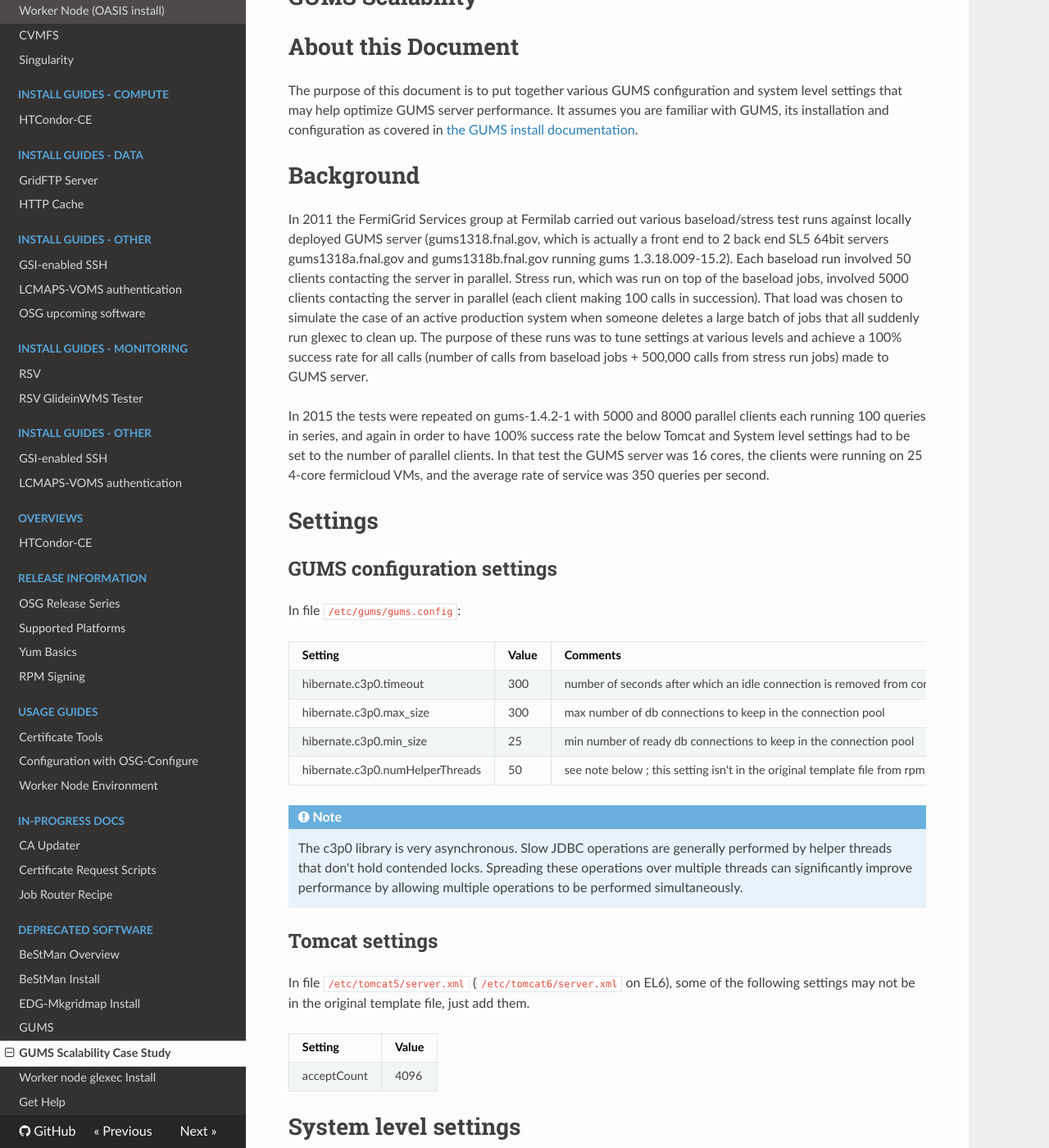
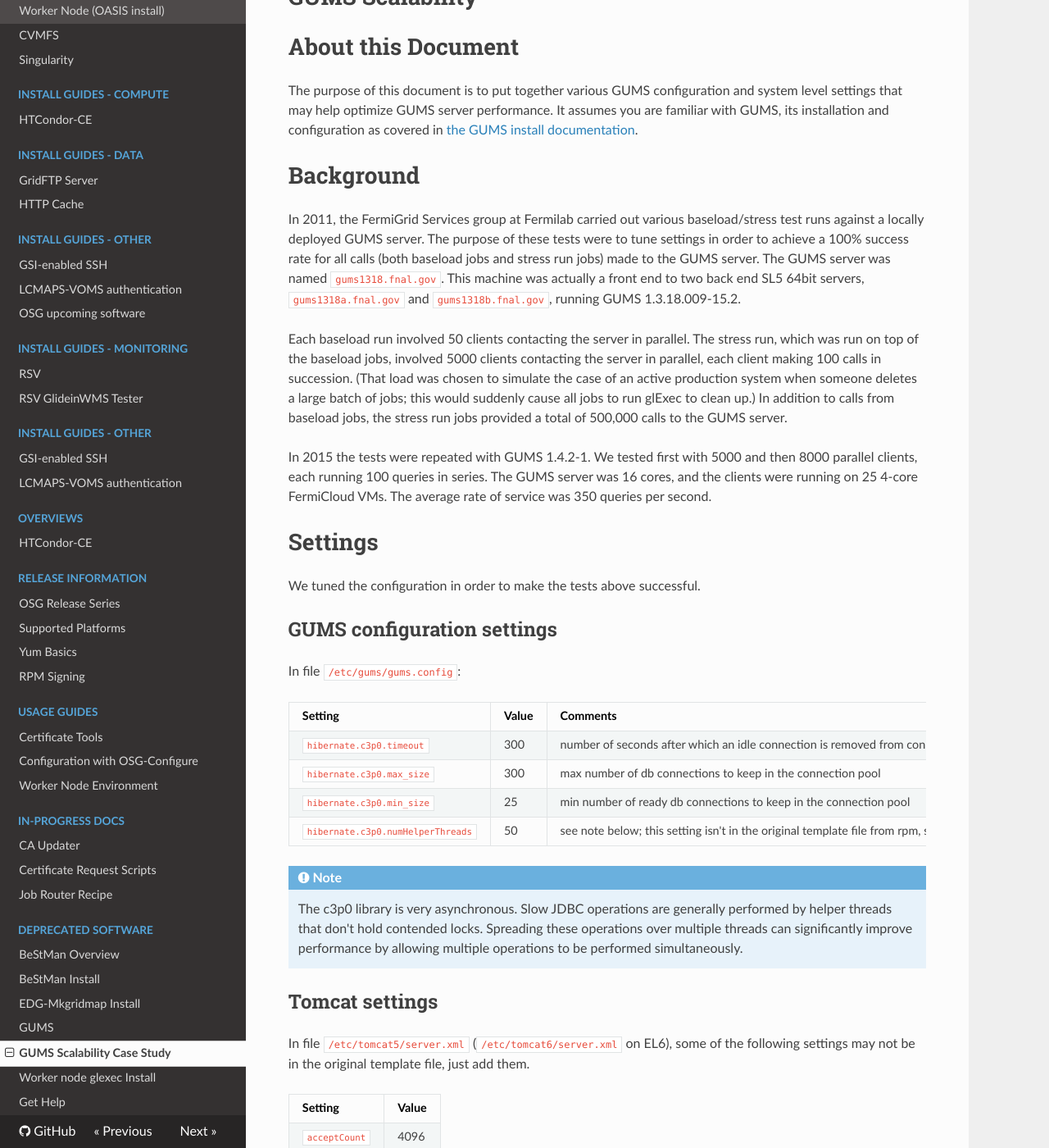
Before and after one commit to osg-htc/docs, an MkDocs documentation site: the page built from docs/security/gums-scalability.md, in a window 1280 px wide and 1400 px high, scrolled down 348 px. Shown: the whole window at 82% size. Built offline with MkDocs 1.6.1, drawn with Linux system fonts in a browser that asks for light colours; nearby versions of some CDN libraries; old or Windows-style settings are respelled for this version of MkDocs; some of the changed text lies outside the part shown.

Commit message:
Improve grammar, formatting, and readability in gums-scalability

```diff
--- a/docs/security/gums-scalability.md
+++ b/docs/security/gums-scalability.md
@@ -15,12 +15,27 @@
 Background
 ==========
 
-In 2011 the FermiGrid Services group at Fermilab carried out various baseload/stress test runs against locally deployed GUMS server (gums1318.fnal.gov, which is actually a front end to 2 back end SL5 64bit servers gums1318a.fnal.gov and gums1318b.fnal.gov running gums 1.3.18.009-15.2). Each baseload run involved 50 clients contacting the server in parallel. Stress run, which was run on top of the baseload jobs, involved 5000 clients contacting the server in parallel (each client making 100 calls in succession). That load was chosen to simulate the case of an active production system when someone deletes a large batch of jobs that all suddenly run glexec to clean up. The purpose of these runs was to tune settings at various levels and achieve a 100% success rate for all calls (number of calls from baseload jobs + 500,000 calls from stress run jobs) made to GUMS server.
+In 2011, the FermiGrid Services group at Fermilab carried out various baseload/stress test runs against a locally deployed GUMS server.
+The purpose of these tests were to tune settings in order to achieve a 100% success rate for all calls (both baseload jobs and stress run jobs) made to the GUMS server.
+The GUMS server was named `gums1318.fnal.gov`.
+This machine was actually a front end to two back end SL5 64bit servers, `gums1318a.fnal.gov` and `gums1318b.fnal.gov`, running GUMS 1.3.18.009-15.2.
 
-In 2015 the tests were repeated on gums-1.4.2-1 with 5000 and 8000 parallel clients each running 100 queries in series, and again in order to have 100% success rate the below Tomcat and System level settings had to be set to the number of parallel clients. In that test the GUMS server was 16 cores, the clients were running on 25 4-core fermicloud VMs, and the average rate of service was 350 queries per second.
+Each baseload run involved 50 clients contacting the server in parallel.
+The stress run, which was run on top of the baseload jobs, involved 5000 clients contacting the server in parallel,
+each client making 100 calls in succession.
+(That load was chosen to simulate the case of an active production system when someone deletes a large batch of jobs;
+this would suddenly cause all jobs to run glExec to clean up.)
+In addition to calls from baseload jobs, the stress run jobs provided a total of 500,000 calls to the GUMS server.
+
+In 2015 the tests were repeated with GUMS 1.4.2-1.
+We tested first with 5000 and then 8000 parallel clients, each running 100 queries in series.
+The GUMS server was 16 cores, and the clients were running on 25 4-core FermiCloud VMs.
+The average rate of service was 350 queries per second.
 
 Settings
 ========
+
+We tuned the configuration in order to make the tests above successful.
 
 GUMS configuration settings
 ---------------------------
@@ -29,10 +44,10 @@
 
 | **Setting** | **Value** | **Comments** |
 |-------------|-----------|--------------|
-| hibernate.c3p0.timeout | 300 | number of seconds after which an idle connection is removed from connection pool |
-| hibernate.c3p0.max\_size | 300 | max number of db connections to keep in the connection pool |
-| hibernate.c3p0.min\_size | 25 | min number of ready db connections to keep in the connection pool |
-| hibernate.c3p0.numHelperThreads | 50 | see note below ; this setting isn't in the original template file from rpm, so it may need to be added in the config file |
+| `hibernate.c3p0.timeout` | 300 | number of seconds after which an idle connection is removed from connection pool |
+| `hibernate.c3p0.max_size` | 300 | max number of db connections to keep in the connection pool |
+| `hibernate.c3p0.min_size` | 25 | min number of ready db connections to keep in the connection pool |
+| `hibernate.c3p0.numHelperThreads` | 50 | see note below; this setting isn't in the original template file from rpm, so it may need to be added in the config file |
 
 !!! note
     The c3p0 library is very asynchronous. Slow JDBC operations are generally performed by helper threads that don't hold contended locks. Spreading these operations over multiple threads can significantly improve performance by allowing multiple operations to be performed simultaneously.
@@ -42,18 +57,18 @@
 
 In file `/etc/tomcat5/server.xml` (`/etc/tomcat6/server.xml` on EL6), some of the following settings may not be in the original template file, just add them.
 
-| **Setting** | **Value** |
-|-------------|-----------|
-| acceptCount | 4096 |
+| **Setting**   | **Value** |
+|---------------|-----------|
+| `acceptCount` | 4096      |
 
 System level settings
 =====================
 
-In file `/etc/sysctl.conf`, some settings may not present in the file and need to be added there. Then run "sysctl -p" to reload these new settings.
+In file `/etc/sysctl.conf`, some settings may not present in the file and need to be added there. Then run `sysctl -p` to reload these new settings.
 
-| Setting            | Value | Comments |
-|:-------------------|:------|:---------|
-| net.core.somaxconn | 4096  |          |
+| Setting              | Value | Comments |
+|:---------------------|:------|:---------|
+| `net.core.somaxconn` | 4096  |          |
 
 References
 ==========
```
